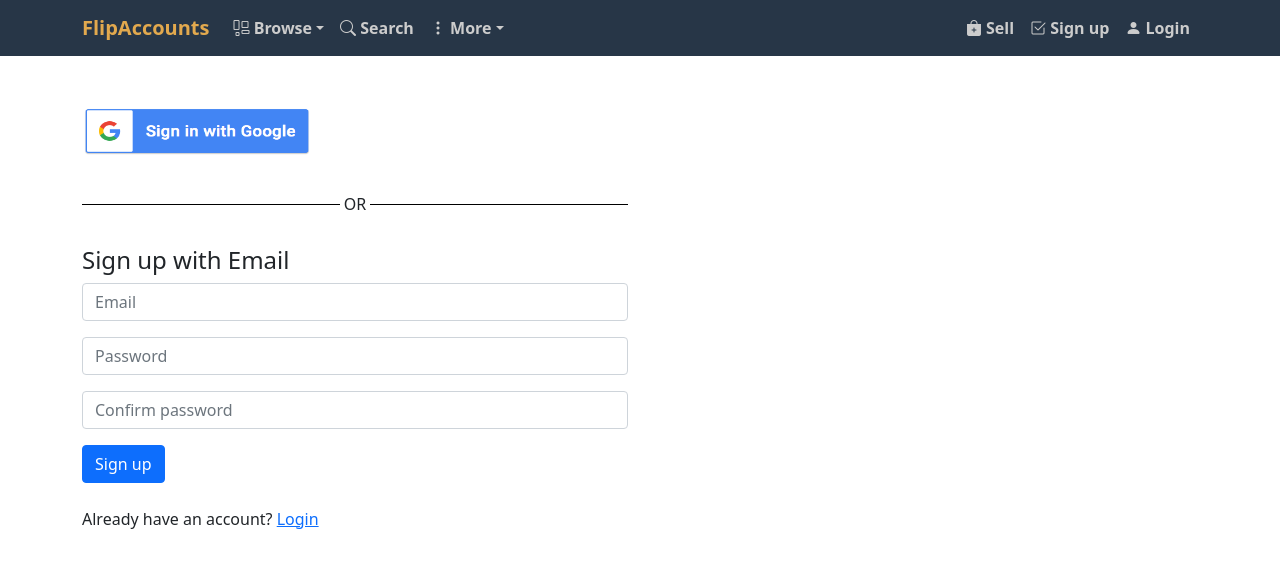
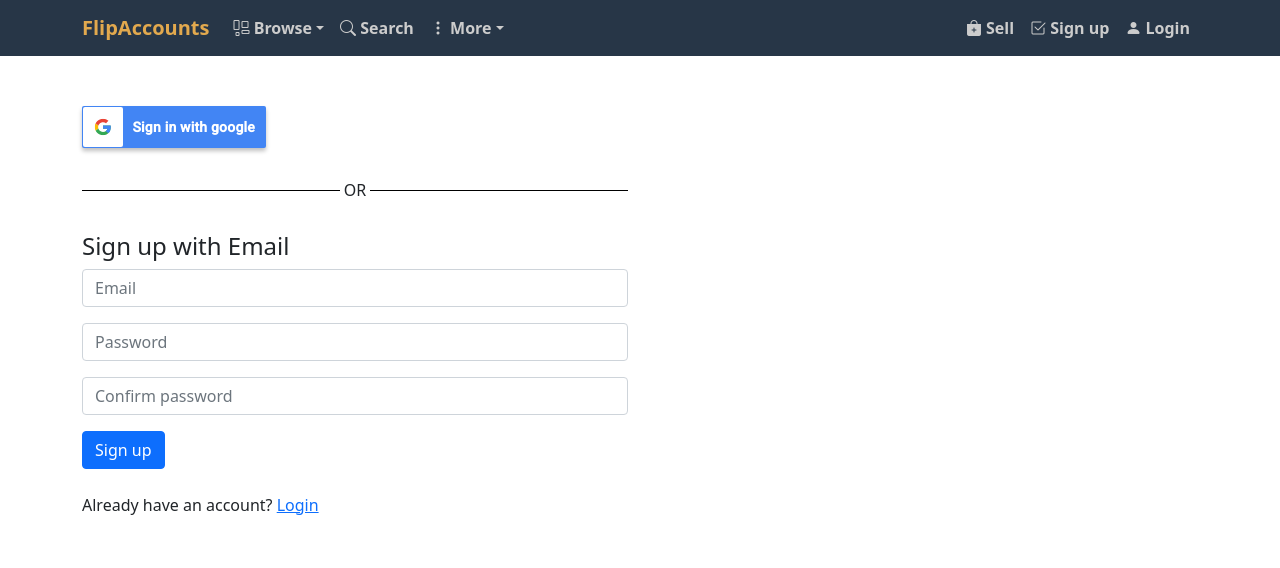
Before and after one commit to nxoo/flipaccounts, a Next.js app in the folder frontend/: page /signup in a window 1280 px wide. Shown: the top 568 px of the page. Built offline with nearby package versions, Linux system fonts and the light colour scheme; no server answers.

Commit message:
google sigin button from svg to icon for sign up page, removed sass

```diff
--- a/frontend/package.json
+++ b/frontend/package.json
@@ -15,7 +15,6 @@
     "next": "^10.0.0",
     "next-auth": "^3.23.3",
     "react": "17.0.1",
-    "react-dom": "17.0.1",
-    "sass": "^1.34.0"
+    "react-dom": "17.0.1"
   }
 }
--- a/frontend/pages/_app.js
+++ b/frontend/pages/_app.js
@@ -1,7 +1,6 @@
 import { Provider } from 'next-auth/client'
 import 'bootstrap/dist/css/bootstrap.min.css'
 import 'bootstrap-icons/font/bootstrap-icons.css'
-import '../styles/google.scss'
 
 export default function App({Component, pageProps}) {
     return (
--- a/frontend/pages/signup.js
+++ b/frontend/pages/signup.js
@@ -1,18 +1,18 @@
 import Head from 'next/head'
-import Image from "next/image";
 import Link from "next/link";
-import {useState, useEffect} from 'react'
+import {useState} from 'react'
 import {useRouter} from 'next/router'
 import {signIn, useSession} from 'next-auth/client'
 import Layout from "../components/layout";
 import {signUp} from "../lib/flip";
+import googleButton from "../styles/google.module.css";
 
 
 function Alert({message, type, error}) {
     return (
         <div className={`alert alert-${type} alert-dismissible fade show`} role="alert">
             {message} <strong>!</strong>
-            <button onClick={event => error(false)} type="button" className="btn-close" data-bs-dismiss="alert"
+            <button onClick={() => error(false)} type="button" className="btn-close" data-bs-dismiss="alert"
                     aria-label="Close"></button>
         </div>
     )
@@ -64,16 +64,18 @@
                     {showError ?
                         <Alert message={error} type="warning" error={setshowError}/>
                         : null}
-                    <div>
-                        <a href="#" onClick={() => signIn('google')}>
-                            <Image
-                                src="/images/google.png" // Route of the image file
-                                height={50} // Desired size with correct aspect ratio
-                                width={230} // Desired size with correct aspect ratio
-                                alt="Sign In with Google"
-                            />
-                        </a>
-                    </div>
+                    <a href="#" onClick={() => signIn('google')}>
+                        <div className={googleButton.btn}>
+                            <div className={googleButton.wrapper}>
+                                <img
+                                    src="/images/google.svg" // Route of the image file
+                                    alt="Sign In with Google"
+                                    className={googleButton.icon}
+                                />
+                            </div>
+                            <p className={googleButton.text}><b>Sign in with google</b></p>
+                        </div>
+                    </a>
                     <div className="separator">OR</div>
                     <h4>Sign up with Email</h4>
                     <form onSubmit={handleLogin} method="post">
--- /dev/null
+++ b/frontend/styles/google.module.css
@@ -0,0 +1,44 @@
+@import url(https://fonts.googleapis.com/css?family=Roboto:500);
+
+.btn {
+    width: 184px;
+    height: 42px;
+    background-color: #4285f4;
+    border-radius: 2px;
+    box-shadow: 0 3px 4px 0 rgba(0, 0, 0, .25);
+}
+
+.wrapper {
+    position: absolute;
+    margin-top: 1px;
+    margin-left: 1px;
+    width: 40px;
+    height: 40px;
+    border-radius: 2px;
+    background-color: #fff;
+}
+
+.icon {
+    position: absolute;
+    margin-top: 11px;
+    margin-left: 11px;
+    width: 18px;
+    height: 18px;
+}
+
+.text {
+    float: right;
+    margin: 11px 11px 0 0;
+    color: #ffffff;
+    font-size: 14px;
+    letter-spacing: 0.2px;
+    font-family: "Roboto", serif;
+}
+
+.btn:hover {
+    box-shadow: 0 0 6px #4285f4;
+}
+
+.btn:active {
+    background: #1669F2;
+}
--- a/frontend/styles/google.scss
+++ /dev/null
@@ -1,43 +0,0 @@
-$white: #fff;
-$google-blue: #4285f4;
-$button-active-blue: #1669F2;
-
-.google-btn {
-  width: 184px;
-  height: 42px;
-  background-color: $google-blue;
-  border-radius: 2px;
-  box-shadow: 0 3px 4px 0 rgba(0,0,0,.25);
-  .google-icon-wrapper {
-    position: absolute;
-    margin-top: 1px;
-    margin-left: 1px;
-    width: 40px;
-    height: 40px;
-    border-radius: 2px;
-    background-color: $white;
-  }
-  .google-icon {
-    position: absolute;
-    margin-top: 11px;
-    margin-left: 11px;
-    width: 18px;
-    height: 18px;
-  }
-  .btn-text {
-    float: right;
-    margin: 11px 11px 0 0;
-    color: $white;
-    font-size: 14px;
-    letter-spacing: 0.2px;
-    font-family: "Roboto";
-  }
-  &:hover {
-    box-shadow: 0 0 6px $google-blue;
-  }
-  &:active {
-    background: $button-active-blue;
-  }
-}
-
-@import url(https://fonts.googleapis.com/css?family=Roboto:500);
```
Also changed, not shown: frontend/pages/login.js (+6 -6 lines), 1 other file (tests, documents, lock files or other folders).
